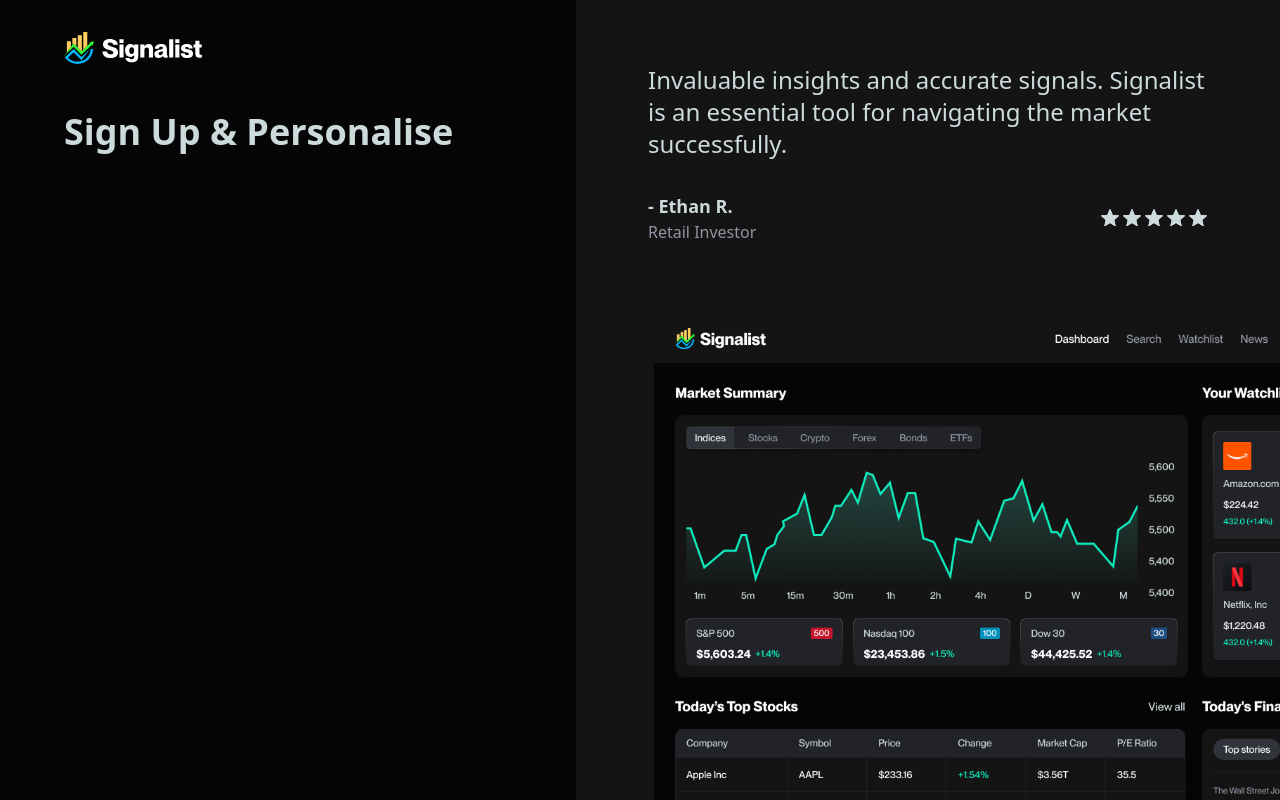
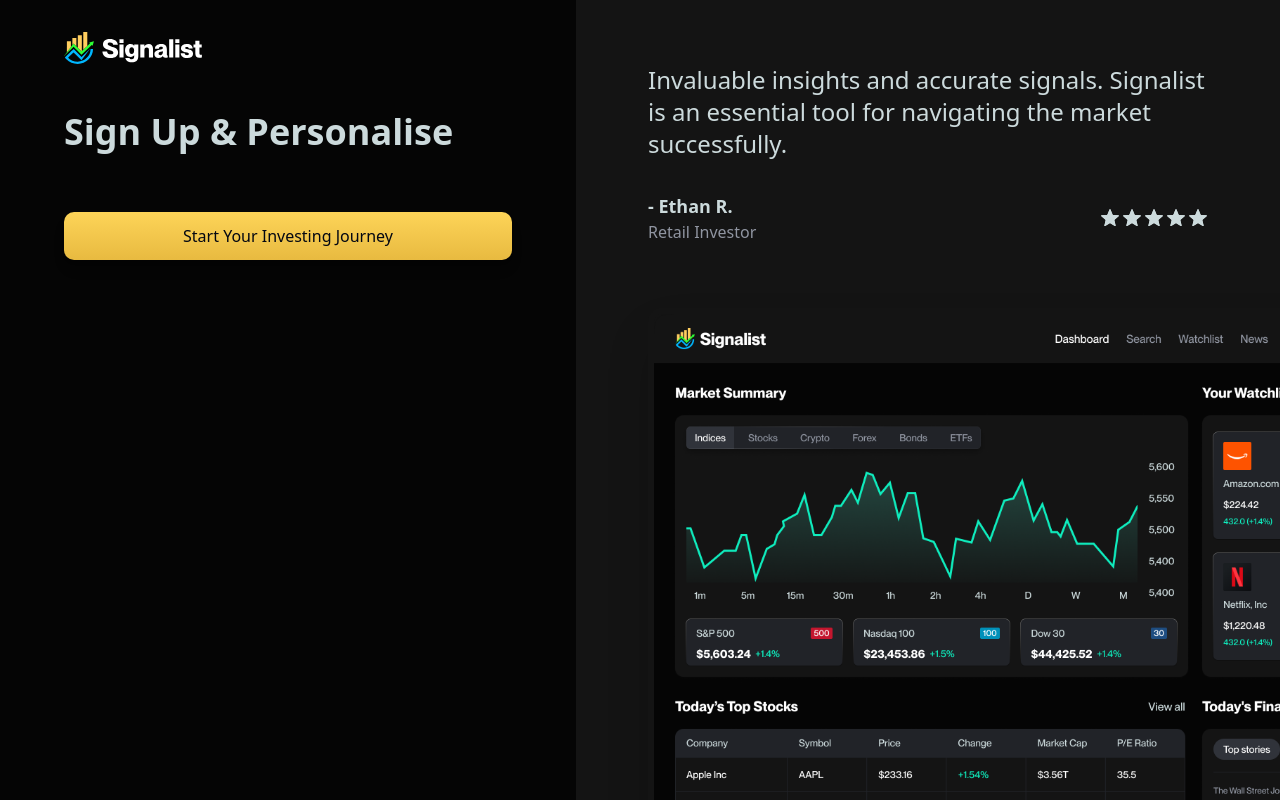
Before and after one commit to TheMajoris/Signalist, a Next.js app: page /sign-up in a window 1280 px wide. Built offline with nearby package versions, Linux system fonts and the light colour scheme.

Commit message:
Added button main button and SignUpFormData props

```diff
--- a/app/(auth)/sign-up/page.tsx
+++ b/app/(auth)/sign-up/page.tsx
@@ -1,5 +1,6 @@
 'use client';
 
+import { Button } from '@/components/ui/button';
 import React from 'react'
 import { useForm, SubmitHandler } from "react-hook-form"
 
@@ -9,13 +10,39 @@
         handleSubmit,
         control,
         formState: { errors, isSubmitting },
-    } = useForm<SignUpFormData>()
-    const onSubmit: SubmitHandler<SignUpFormData> = (data) => console.log(data)
+    } = useForm<SignUpFormData>({
+        defaultValues: {
+            fullName: '',
+            email: '',
+            password: '',
+            country: 'US',
+            investmentGoals: 'Growth',
+            riskTolerance: 'Medium',
+            preferredIndustry: 'Technology'
+        },
+
+        mode: 'onBlur'
+    })
+    const onSubmit = async (data: SignUpFormData) => {
+        try {
+            console.log(data);
+        } catch (e){
+            console.error(e);
+        }
+    }
 
 
-        return (
+    return (
         <>
             <h1 className="form-title">Sign Up & Personalise</h1>
+
+            <form onSubmit={handleSubmit(onSubmit)} className="space-y-5">
+                {/*Input fields */}
+
+                <Button type="submit" disabled={isSubmitting} className="yellow-btn w-full mt-5">
+                    {isSubmitting ? 'Creating account' : 'Start Your Investing Journey'}
+                </Button>
+            </form>
         </>
     )
 }
```
